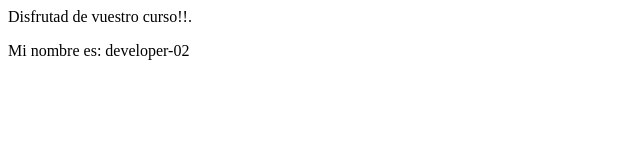
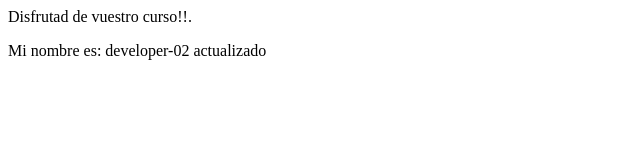
Before and after one commit to egermjim06/uax-devops-01, a plain HTML site: page index.html in a window 1280 px wide. Shown: the full height of the page, 0-640 px from the left. Drawn offline with Linux system fonts and the light colour scheme.

Commit message:
UPDATE: nombre developer-02 actualizado

```diff
--- a/index.html
+++ b/index.html
@@ -4,6 +4,6 @@
     </head>
     <body>
         <p>Disfrutad de vuestro curso!!.</p>
-	<p>Mi nombre es: developer-02</p>
+	<p>Mi nombre es: developer-02 actualizado</p>
     </body>
 </html>
```
